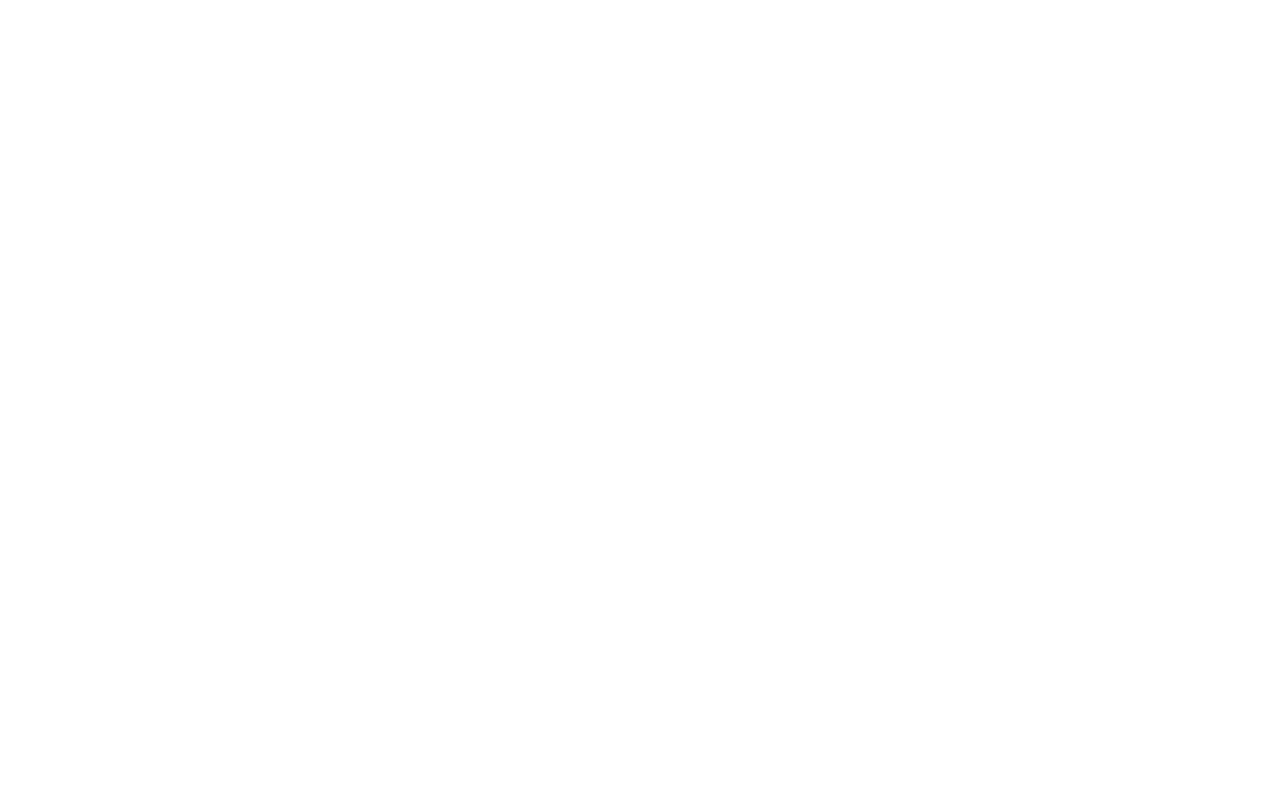
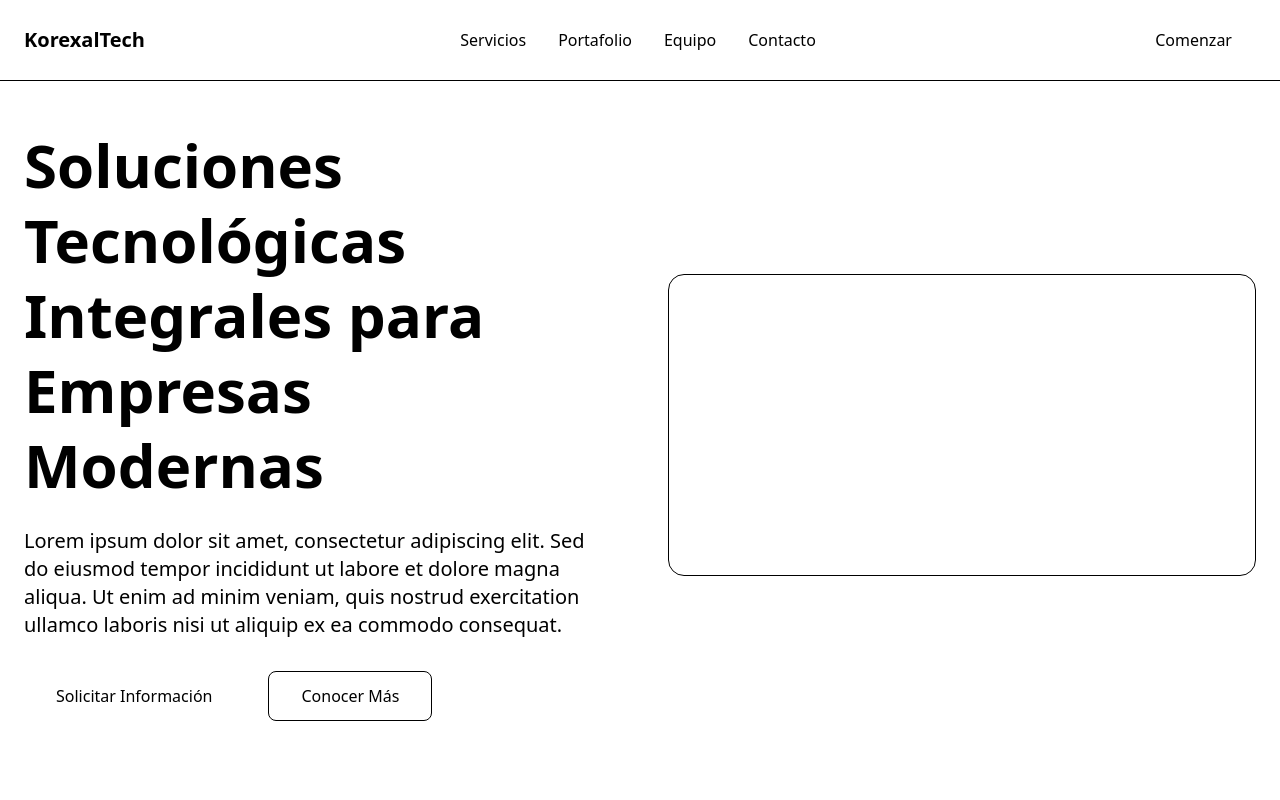
Before and after one commit to Neferxd31/Pagina-de-negocio, a React (Vite) app in the folder pagina-empresa/: page / in a window 1280 px wide. Shown: the top 800 px of the page. Built offline with nearby package versions, Linux system fonts and the light colour scheme.

Commit message:
Se hacen cambios

```diff
--- a/pagina-empresa/src/App.tsx
+++ b/pagina-empresa/src/App.tsx
@@ -1,6 +1,7 @@
 import { BrowserRouter, Routes, Route } from "react-router-dom";
 import Footer from "./components/Footer";
 import Inicio from "./pages/Inicio";
+import Navbar from "./components/Navbar";
 
 function App() {
 
@@ -8,14 +9,16 @@
   return (
     <BrowserRouter>
     <div>
-      <Inicio/>
+      <Navbar/>
+
       <Routes>
-        <Route path="/" element={<h1>Inicio</h1>} />
+        <Route path="/" element={<Inicio/>} />
       </Routes>
       <Footer/>
       </div>
     </BrowserRouter>
   );
+
 }
 
 export default App
--- a/pagina-empresa/src/pages/Inicio.tsx
+++ b/pagina-empresa/src/pages/Inicio.tsx
@@ -1,19 +1,20 @@
-import Navbar from "../components/Navbar";
+import Companies from "../components/Companies";
+import Cta from "../components/Cta";
+import Hero from "../components/Hero";
+import Metrics from "../components/Metrics";
+import Process from "../components/Process";
+import Team from "../components/Team";
 
 export default function Inicio(){
     return(
 
-    <html lang="es">
-        <head>
-          <meta charSet="UTF-8" />
-          <title>KorexalTech</title>
-          <meta name="viewport" content="width=device-width, initial-scale=1.0" />
-
-        </head>
-
-        <body className="bg-dark text-white">
-          <Navbar/>
-        </body>
-      </html>
+        <div>
+          <Hero/>
+          <Companies/>
+          <Process/>
+          <Metrics/>
+          <Team/>
+          <Cta/>
+        </div>
     );
 }
--- /dev/null
+++ b/pagina-empresa/tailwind.config.ts
@@ -0,0 +1,20 @@
+/** @type {import('tailwindcss').Config} */
+export default {
+  content: [
+    "./index.html",
+    "./src/**/*.{js,ts,jsx,tsx}",
+  ],
+  theme: {
+    extend: {
+      colors: {
+        primary: '#6CACFF',
+        secondary: '#85B4F2',
+        dark: '#1A2533',
+        darkCard: '#344153',
+        darkBorder: '#566273',
+        muted: '#8EACD2'
+      }
+    },
+  },
+  plugins: [],
+}
```
